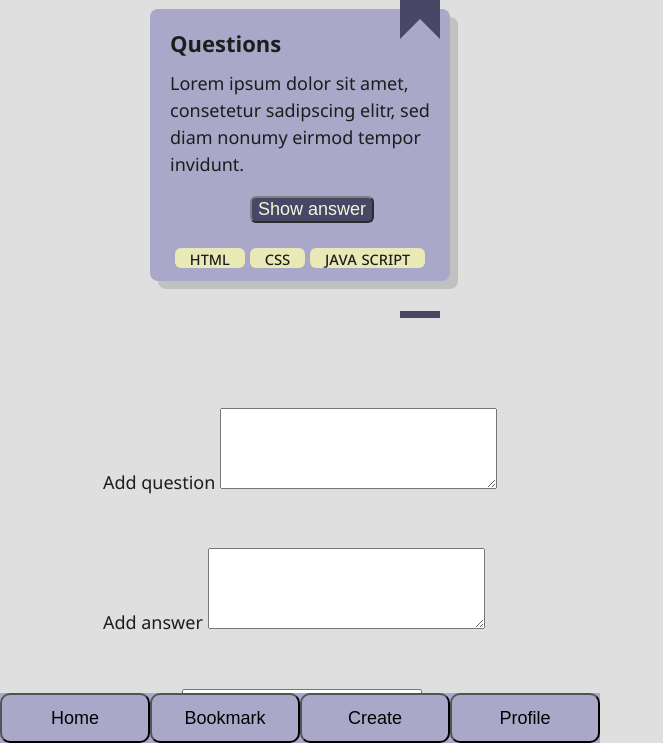
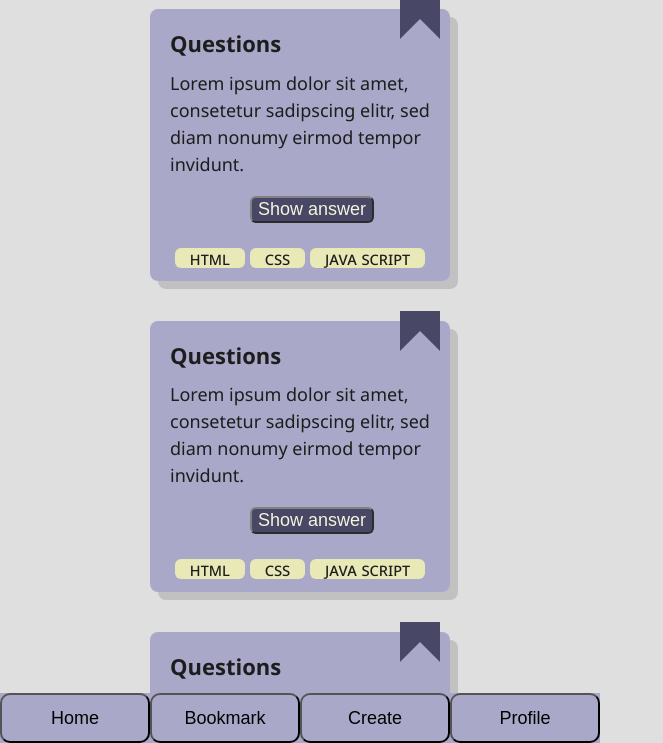
Before and after one commit to danicadombek/qui-appz, a website built with Vite: page src/index.html in a window 1280 px wide. Shown: the part 57-800 px from the top of the page, without its empty margins (0-663 px from the left). Built offline with nearby package versions, Linux system fonts and the light colour scheme.

Commit message:
Fix index.html with class hidden

```diff
--- a/src/index.html
+++ b/src/index.html
@@ -73,9 +73,9 @@
       </section>
     </main>
     <!-- bookmark -->
-    <main class="bookmark-page"></main>
+    <main class="bookmark-page hidden"></main>
     <!-- formular -->
-    <main class="create-page">
+    <main class="create-page hidden">
       <section class="app-create">
         <form class="app-create__form">
           <label>
```
